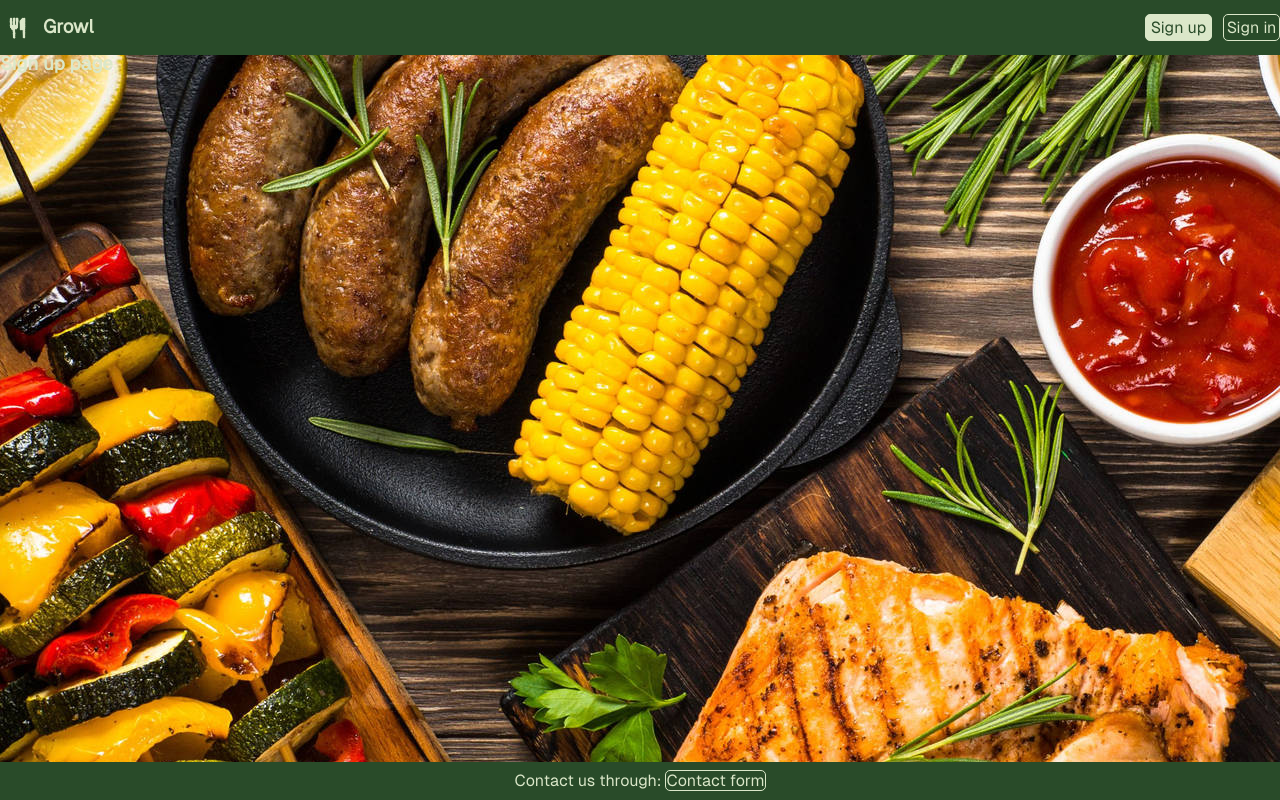
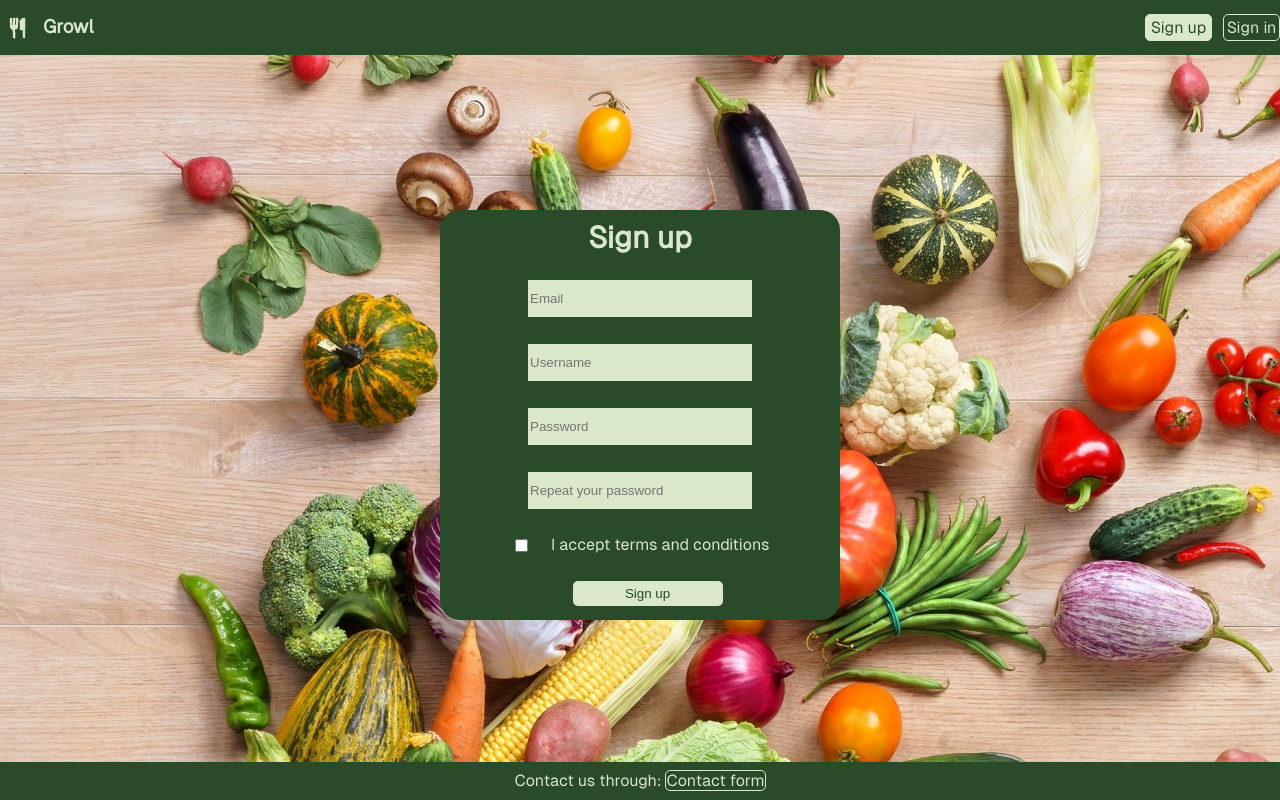
Before and after one commit to c0d3sh0rt4g3/Growl-REACT, a React (Vite) app: page /signup in a window 1280 px wide. Built offline with nearby package versions, Linux system fonts and the light colour scheme.

Commit message:
Nearly finished SignUp.jsx page, firebase isn't integrated yet

```diff
--- a/src/pages/Contact/Contact.jsx
+++ b/src/pages/Contact/Contact.jsx
@@ -110,7 +110,7 @@ const Contact = () => {
     const { name, surname, email, phone, message } = contactData
 
     return (
-        <div id={"#account-form-container"}>
+        <main id={"#account-form-container"}>
             <form id={"account-form"} onSubmit={handleSubmit}>
                 <h2>Contact Us:</h2>
                 <InputField
@@ -171,7 +171,7 @@ const Contact = () => {
                     onClose={() => setAlert({ ...alert, show: false })}
                 />
             )}
-        </div>
+        </main>
     )
 }
 
--- a/src/pages/SignUp/SignUp.jsx
+++ b/src/pages/SignUp/SignUp.jsx
@@ -1,11 +1,180 @@
-import React from 'react';
+import React, {useState} from 'react'
+import InputField from "../components/InputField.jsx"
+import "../../css/signin-signup.css"
+import {validateEmail} from "../../helpers/validateEmail.js"
+import CustomAlert from "../components/CustomAlert.jsx"
 
 const SignUp = () => {
+    // useState to store user data introduced on its fields.
+    const [userData, setUserData] = useState({
+        email: "",
+        user: "",
+        password: "",
+        passwordRepeated: "",
+        termsAndConditionsAccepted: false
+    })
+
+    // useState to store error messages for each form field.
+    const [errors, setErrors] = useState({
+        email: "",
+        user: "",
+        password: "",
+        passwordRepeated: ""
+    })
+
+    // useState to store parameters to show an alert using CustomAlert component
+    const [alert, setAlert] = useState({ show: false, message: "", type: "" })
+
+    // Adds/Overwrites changed fields data on userData useState
+    const handleChange = (e) => {
+        const { name, value, checked } = e.target
+        setUserData({
+            ...userData,
+            [name]: name === "termsAndConditionsAccepted" ? checked : value
+        })
+    }
+
+    // Function to validate fields on blur and store errors on the errors useState
+    const handleBlur = (e) => {
+        const { name, value } = e.target
+        const validationError = validateField(name, value)
+        setErrors({
+            ...errors,
+            [name]: validationError,
+        })
+    }
+
+    // Function to validate fields and return an error if gotten one
+    const validateField = (name, value) => {
+        let error = ""
+        if (name === "email" && !validateEmail(value)) {
+            error = `The email address introduced isn't valid`
+        } else if ((name === "password" || name === "passwordRepeated") && value.length < 6) {
+            error = `The password should have at least 6 characters`
+        }else if(name === "passwordRepeated" && value !== userData.password) {
+            error = `This passwaord doesn't match with the one you introduced above.`
+        }else if (name === "user" && value.length < 3) {
+            error = `The field user should be at least 3 characters long`
+        }
+        return error
+    }
+
+    const handleSubmit = (e) => {
+        e.preventDefault()
+
+        const hasErrors = Object.values(errors).some((error) => error !== "")
+        const hasEmptyFields = Object.keys(userData).some(
+            (key) => key !== "termsAndConditionsAccepted" && userData[key] === ""
+        )
+
+        // We display an alert if we try to submit the form without accepting our terms and conditions
+        if (!userData.termsAndConditionsAccepted) {
+            setAlert({
+                show: true,
+                message: "You must accept our terms and conditions in order to create an account.",
+                type: "error"
+            })
+            return
+        }
+
+        // We display an alert if we try to submit the form with incorrect fields
+        if (hasErrors) {
+            setAlert({
+                show: true,
+                message: "The form has invalid fields, you should fix them before creating your account.",
+                type: "error"
+            })
+            return
+        }
+
+        // We display an error if we try to submit the form with empty fields without
+        if (hasEmptyFields) {
+            setAlert({
+                show: true,
+                message: "The form has empty fields, you should fill them before creating your account.",
+                type: "error"
+            })
+            return
+        }
+
+        setAlert({
+            show: true,
+            message: "Account created successfully!",
+            type: "success"
+        })
+    }
+
+
+    const {email, user, password, passwordRepeated} = userData
+
     return (
-        <>
-            <h3>Sign up page</h3>
-        </>
-    );
-};
+        <main id={"account-form-container"}>
+            <form onSubmit={handleSubmit} id={'account-form'}>
+                <h2>Sign up</h2>
+                <InputField
+                    className={"form-textbox"}
+                    id="email"
+                    name="email"
+                    placeholder="Email"
+                    value={email}
+                    onChange={handleChange}
+                    onBlur={handleBlur}
+                    error={errors.email}
+                />
+                <InputField
+                    className={"form-textbox"}
+                    id="user"
+                    name="user"
+                    placeholder="Username"
+                    value={user}
+                    onChange={handleChange}
+                    onBlur={handleBlur}
+                    error={errors.user}
+                />
+                <InputField
+                    className={"form-textbox"}
+                    id="password"
+                    type="password"
+                    name="password"
+                    placeholder="Password"
+                    value={password}
+                    onChange={handleChange}
+                    onBlur={handleBlur}
+                    error={errors.password}
+                />
+                <InputField
+                    className={"form-textbox"}
+                    id="passwordRepeated"
+                    type="password"
+                    name="passwordRepeated"
+                    placeholder="Repeat your password"
+                    value={passwordRepeated}
+                    onChange={handleChange}
+                    onBlur={handleBlur}
+                    error={errors.passwordRepeated}
+                />
+                <div id="checkbox-container">
+                    <input
+                        id="terms-checkbox"
+                        type="checkbox"
+                        name={"termsAndConditionsAccepted"}
+                        onChange={handleChange}
+                        onBlur={handleBlur}
+                    />
+                    <label htmlFor="terms-checkbox">I accept terms and conditions</label>
+                </div>
+                <button type="submit" id="form-signin-btn" value="Sign in">Sign up</button>
+            </form>
+            {alert.show && (
+                <CustomAlert
+                    message={alert.message}
+                    type={alert.type}
+                    onClose={() => setAlert({ ...alert, show: false })}
+                />
+            )}
+        </main>
+)
 
-export default SignUp;
+}
+
+export default SignUp
```
